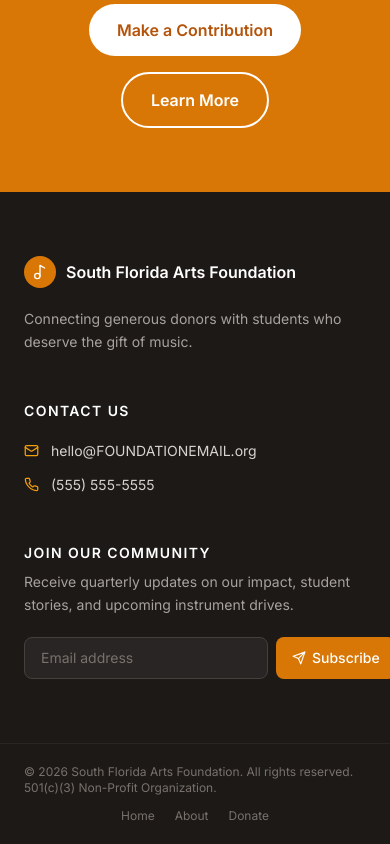
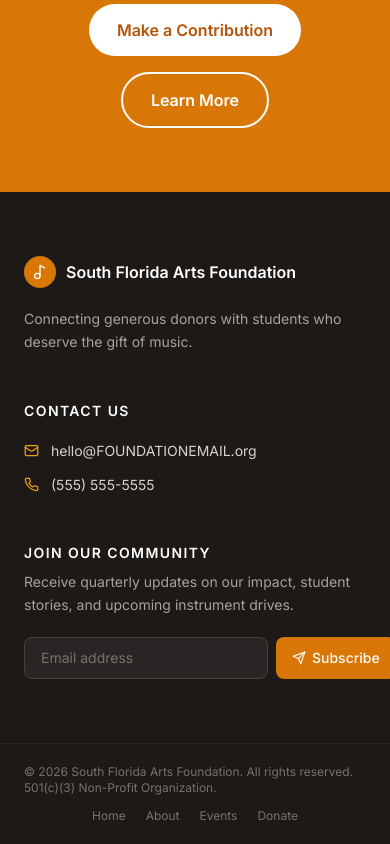
Before and after one commit to EvanLowther/south-florida-art, a React (Vite) app: page / in a window 390 px wide. Shown: the part 3513-4357 px from the top of the page. Built offline with nearby package versions, Linux system fonts and the light colour scheme; no server answers.

Commit message:
Replace Donate nav with Events page; add Events page with sample events

```diff
--- a/src/App.tsx
+++ b/src/App.tsx
@@ -3,9 +3,10 @@ import Header from './components/Header';
 import Footer from './components/Footer';
 import Home from './pages/Home';
 import About from './pages/About';
+import Events from './pages/Events';
 import Donate from './pages/Donate';
 
-type Page = 'home' | 'about' | 'donate';
+type Page = 'home' | 'about' | 'events' | 'donate';
 
 export default function App() {
   const [page, setPage] = useState<Page>('home');
@@ -19,6 +20,7 @@ export default function App() {
     const titles: Record<Page, string> = {
       home: 'South Florida Arts Foundation — Music For Every Student',
       about: 'About Us — South Florida Arts Foundation',
+      events: 'Events — South Florida Arts Foundation',
       donate: 'Donate — South Florida Arts Foundation',
     };
     document.title = titles[page];
@@ -30,6 +32,7 @@ export default function App() {
       <main className="flex-1">
         {page === 'home' && <Home onNavigate={navigate} />}
         {page === 'about' && <About onNavigate={navigate} />}
+        {page === 'events' && <Events onNavigate={navigate} />}
         {page === 'donate' && <Donate />}
       </main>
       <Footer onNavigate={navigate} />
--- a/src/components/Footer.tsx
+++ b/src/components/Footer.tsx
@@ -122,7 +122,7 @@ export default function Footer({ onNavigate }: FooterProps) {
         <div className="max-w-6xl mx-auto px-6 py-5 flex flex-col md:flex-row items-center justify-between gap-3 text-xs text-stone-500">
           <span>© 2026 South Florida Arts Foundation. All rights reserved. 501(c)(3) Non-Profit Organization.</span>
           <div className="flex gap-5">
-            {['home', 'about', 'donate'].map((p) => (
+            {['home', 'about', 'events', 'donate'].map((p) => (
               <button key={p} onClick={() => onNavigate(p)} className="capitalize hover:text-stone-300 transition-colors">
                 {p}
               </button>
--- a/src/components/Header.tsx
+++ b/src/components/Header.tsx
@@ -19,7 +19,7 @@ export default function Header({ currentPage, onNavigate }: HeaderProps) {
   const navItems = [
     { id: 'home', label: 'Home' },
     { id: 'about', label: 'About' },
-    { id: 'donate', label: 'Donate' },
+    { id: 'events', label: 'Events' },
   ];
 
   return (
--- /dev/null
+++ b/src/pages/Events.tsx
@@ -0,0 +1,109 @@
+import { MapPin } from 'lucide-react';
+
+interface EventsProps {
+  onNavigate: (page: string) => void;
+}
+
+export default function Events({ onNavigate }: EventsProps) {
+  const events = [
+    {
+      title: 'Annual Instrument Drive & Community Concert',
+      date: 'June 15, 2026',
+      image: 'https://images.pexels.com/photos/164936/pexels-photo-164936.jpeg?auto=compress&cs=tinysrgb&w=1200',
+      description:
+        "Join us for our signature fundraising event of the year — an afternoon of live performances by student musicians from across South Florida. Browse refurbished instruments, meet our partner educators, and learn how your contribution directly impacts young lives. Light refreshments and a silent auction will follow the concert.",
+      location: 'Mizner Park Amphitheatre, 590 Plaza Real, Boca Raton, FL 33432',
+    },
+    {
+      title: 'Strings for Success: Benefit Gala',
+      date: 'September 12, 2026',
+      image: 'https://images.pexels.com/photos/4144923/pexels-photo-4144923.jpeg?auto=compress&cs=tinysrgb&w=1200',
+      description:
+        'An elegant evening of orchestral performances, student testimonials, and a seated dinner honoring our most dedicated supporters. Proceeds from the gala will fund string instrument repairs and new instrument purchases for under-resourced school programs in Palm Beach and Broward counties.',
+      location: 'The Boca Raton, 501 E Camino Real, Boca Raton, FL 33432',
+    },
+    {
+      title: 'Instrument Donation Drop-Off Day',
+      date: 'November 7, 2026',
+      image: 'https://images.pexels.com/photos/8613089/pexels-photo-8613089.jpeg?auto=compress&cs=tinysrgb&w=1200',
+      description:
+        'Clean out your closets and make a difference! Bring gently used band and orchestral instruments to our outdoor drive-thru drop-off event. Our volunteer technicians will provide a quick assessment on-site. Every donated instrument gets a second life in the hands of a deserving student.',
+      location: 'FAU Bok Tower Gardens, 1151 S Rogers Cir, Boca Raton, FL 33487',
+    },
+  ];
+
+  return (
+    <>
+      {/* Page Header */}
+      <section className="relative pt-32 pb-20 bg-stone-900 overflow-hidden">
+        <img
+          src="https://images.pexels.com/photos/4145153/pexels-photo-4145153.jpeg?auto=compress&cs=tinysrgb&w=1600"
+          alt="Community event"
+          className="absolute inset-0 w-full h-full object-cover opacity-25"
+        />
+        <div className="relative max-w-6xl mx-auto px-6">
+          <span className="text-amber-400 text-xs font-semibold uppercase tracking-widest">Events</span>
+          <h1 className="text-4xl md:text-5xl font-bold text-white mt-3 max-w-2xl leading-tight">
+            Upcoming Events
+          </h1>
+          <p className="text-stone-300 mt-4 text-lg max-w-xl">
+            Join us in making music education accessible to every student.
+          </p>
+        </div>
+      </section>
+
+      {/* Events List */}
+      <section className="bg-stone-50 py-24">
+        <div className="max-w-6xl mx-auto px-6 space-y-12">
+          {events.map((event, i) => (
+            <div
+              key={i}
+              className="bg-white rounded-2xl border border-stone-100 shadow-sm overflow-hidden grid md:grid-cols-2"
+            >
+              <div className={`relative aspect-[4/3] md:aspect-auto ${i % 2 === 1 ? 'md:order-2' : ''}`}>
+                <img
+                  src={event.image}
+                  alt={event.title}
+                  className="absolute inset-0 w-full h-full object-cover"
+                />
+              </div>
+              <div className="p-8 md:p-10 flex flex-col justify-center">
+                <span className="text-amber-600 text-xs font-semibold uppercase tracking-widest">
+                  {event.date}
+                </span>
+                <h2 className="text-2xl font-bold text-stone-900 mt-2 mb-4 leading-snug">
+                  {event.title}
+                </h2>
+                <p className="text-stone-600 leading-relaxed text-sm mb-6">
+                  {event.description}
+                </p>
+                <div className="flex items-start gap-2.5 text-stone-500 text-sm">
+                  <MapPin size={16} className="text-amber-600 mt-0.5 shrink-0" />
+                  <span>{event.location}</span>
+                </div>
+              </div>
+            </div>
+          ))}
+        </div>
+      </section>
+
+      {/* CTA Banner */}
+      <section className="bg-amber-600 py-16">
+        <div className="max-w-4xl mx-auto px-6 text-center">
+          <h2 className="text-2xl md:text-3xl font-bold text-white mb-4">
+            Want to host an event with us?
+          </h2>
+          <p className="text-amber-100 mb-8 text-lg">
+            We are always looking for community partners. Reach out to discuss sponsorship, co-hosting, or volunteer opportunities.
+          </p>
+          <button
+            onClick={() => onNavigate('donate')}
+            className="px-7 py-3.5 bg-white text-amber-700 font-semibold rounded-full hover:bg-amber-50 transition-colors"
+          >
+            Support Our Mission
+          </button>
+        </div>
+      </section>
+    </>
+  );
+}
```
